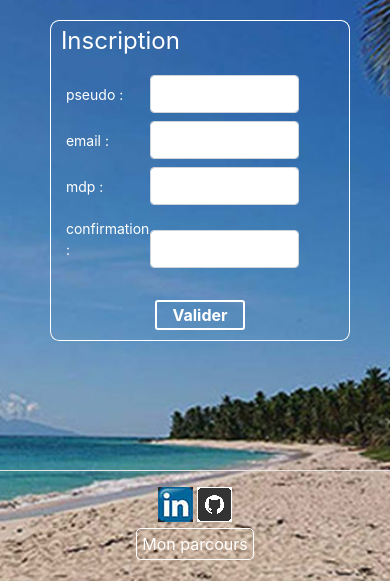
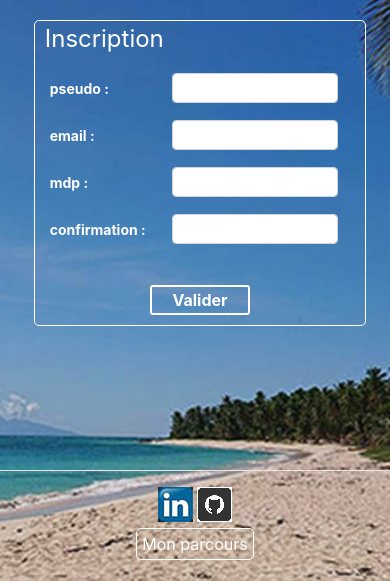
Before and after one commit to FrancisLibs/PhpBlog, a PHP site: page /register.html in a window 390 px wide. Shown: the part 57-638 px from the top of the page. Run offline with PHP 8.4, Linux system fonts and the light colour scheme; classes that the project's autoload settings leave out are loaded by file name.

Commit message:
Update files to improve the display of forms in responsive mode

```diff
--- a/App/Frontend/Modules/Post/Views/index.php
+++ b/App/Frontend/Modules/Post/Views/index.php
@@ -25,7 +25,7 @@
         } ?>
     </div>
      <!-- Zone formulaire  -->
-    <div class="zone-formulaire">
+    <div class="zone-formulaire-index">
       <div class="formulaire">
         <p id="titreFormulaire">Contact</p>
         <form action ="" method="post" class="formulaireMessage">
--- a/App/Frontend/Modules/Users/UsersController.php
+++ b/App/Frontend/Modules/Users/UsersController.php
@@ -16,6 +16,7 @@ class UsersController extends BackController
 {
   public function executeConnexion(HTTPRequest $request)
   {
+
     // Traitement du formulaire s'il a été envoyé
     if ($request->method() == 'POST')
     {
@@ -168,7 +169,7 @@ class UsersController extends BackController
         Pour activer votre compte, veuillez cliquer sur le lien ci-dessous
         ou copier/coller dans votre navigateur Internet.
 
-        http://phpblog//activation-'.urlencode($users->login()).'-'.urlencode($users->vkey()).'.html
+        http://phpblog/activation-'.urlencode($users->login()).'-'.urlencode($users->vkey()).'.html
 
         ---------------
         Ceci est un mail automatique, Merci de ne pas y répondre.';
--- a/App/Frontend/Modules/Users/Views/connexion.php
+++ b/App/Frontend/Modules/Users/Views/connexion.php
@@ -1,6 +1,6 @@
 <!-- Zone formulaire  -->
 <div class="zone-formulaire">
-  <div class="formulaire">
+  <div class="formulaire-connexion">
     <p id="titreFormulaire">Connexion</p>
     <form action ="" method="post" class="formulaireMessage">
       <?= $form ?>
--- a/App/Frontend/Modules/Users/Views/registration.php
+++ b/App/Frontend/Modules/Users/Views/registration.php
@@ -1,9 +1,10 @@
 <!-- Zone formulaire  -->
+<div class="container-fluid">
   <div class="zone-formulaire">
     <div>
       <?php if ($user->hasFlash()) {echo '<p class="ligne-erreur">', $user->getFlash(), '</p>';} ?>
     </div>
-  <div class="formulaire">
+    <div class="formulaire-inscription">
       <p id="titreFormulaire">Inscription</p>
       <form action ="" method="post" class="formulaireMessage">
         <?= $form ?>
@@ -13,3 +14,4 @@
       </form>
     </div>
   </div>
+</div>
--- a/lib/vendors/FormBuilder/RegistrationFormBuilder.php
+++ b/lib/vendors/FormBuilder/RegistrationFormBuilder.php
@@ -20,8 +20,8 @@ class RegistrationFormBuilder extends FormBuilder
         'divClass'=>'form-group',
         'label' => 'pseudo : ',
         'name' => 'login',
-        'labelClass' => 'label col-4 col-form-label col-form-label-sm inputsm',
-        'widgetClass' => 'widget form-control input-sm w-50',
+        'labelClass' => 'label col-5 col-form-label col-form-label-sm inputsm font-weight-bold  ',
+        'widgetClass' => 'widget form-control input-sm col-7',
         'maxLength' => 50,
         'maxLength' => 50,
         'validators' => [
@@ -33,8 +33,8 @@ class RegistrationFormBuilder extends FormBuilder
         'divClass'=>'form-group',
         'label' => 'email : ',
         'name' => 'email',
-        'labelClass' => 'label col-4 col-form-label col-form-label-sm inputsm',
-        'widgetClass' => 'widget form-control input-sm w-50',
+        'labelClass' => 'label col-5 col-form-label col-form-label-sm inputsm font-weight-bold  ',
+        'widgetClass' => 'widget form-control input-sm col-7',
         'maxLength' => 50,
         'maxLength' => 50,
         'validators' => [
@@ -47,8 +47,8 @@ class RegistrationFormBuilder extends FormBuilder
         'divClass'=>'form-group',
         'label' => 'mdp : ',
         'name' => 'password',
-        'labelClass' => 'label col-4 col-form-label col-form-label-sm inputsm',
-        'widgetClass' => 'widget form-control input-sm w-50',
+        'labelClass' => 'label col-5 col-form-label col-form-label-sm inputsm font-weight-bold ',
+        'widgetClass' => 'widget form-control input-sm col-7',
         'maxLength' => 50,
         'maxLength' => 50,
         'validators' => [
@@ -61,8 +61,8 @@ class RegistrationFormBuilder extends FormBuilder
         'divClass'=>'form-group',
         'label' => 'confirmation : ',
         'name' => 'verifyPassword',
-        'labelClass' => 'label col-4 col-form-label col-form-label-sm inputsm',
-        'widgetClass' => 'widget form-control input-sm w-50',
+        'labelClass' => 'label col-5 col-form-label col-form-label-sm inputsm font-weight-bold  ',
+        'widgetClass' => 'widget form-control input-sm col-7',
         'maxLength' => 50,
         'maxLength' => 50,
         'validators' => [
--- a/web/css/style.css
+++ b/web/css/style.css
@@ -82,32 +82,40 @@ hr{
   margin-left: 10px;
 }
 
-.zone-formulaire{
+.zone-formulaire-index{
   display: flex;
   flex-direction: column;
   flex-wrap: nowrap;
   justify-content: center;
 }
 
-.formulaire{
-  width: 79%;
+.zone-formulaire-index .formulaire{
+  width: 95%;
   margin: auto;
   border: white solid 1px;
   border-radius: 3%;
 }
 
-.form-group {
+.zone-formulaire-index .form-group {
   margin-bottom: 0.5rem;
 }
 
-#titreFormulaire{
+.zone-formulaire-index #titreFormulaire{
   margin-top: 2px;
   margin-left: 10px;
-  font-size: 1.5em;
+  font-size: 1.2em;
 }
 
-.widget{
+.zone-formulaire-index .label{
+  font-size: .775rem;
+  padding-left: 3px;
+}
+
+.zone-formulaire-index .widget{
   display: inline;
+  width: 50%;
+  height: 20px;
+  font-size: 0.7rem;
 }
 
 .btnValid{
@@ -267,6 +292,26 @@ hr{
 
 .pageConnexion .titreConnexion{
   color: white;
+}
+
+/* -----Page enregistrement   -------------*/
+
+.formulaire-inscription{
+  width: 95%;
+  border: 1px white solid;
+  border-radius: 5px;
+  margin: auto;
+}
+
+.formulaire-inscription #titreFormulaire{
+  font-size: 1.5em;
+  margin-left: 10px;
+}
+
+.formulaire-inscription .widget{
+  width: 50%;
+  height: 30px;
+  display: inline;
 }
 
 /*---------------Page admin - backend -----------------*/
```
Also changed, not shown: other parts of web/css/style.css (+127 -8 lines), lib/vendors/FormBuilder/ConnexionFormBuilder.php (+4 -4 lines), lib/vendors/FormBuilder/MessageFormBuilder.php (+4 -4 lines). Lines whose indentation alone changed are shown as unchanged.
